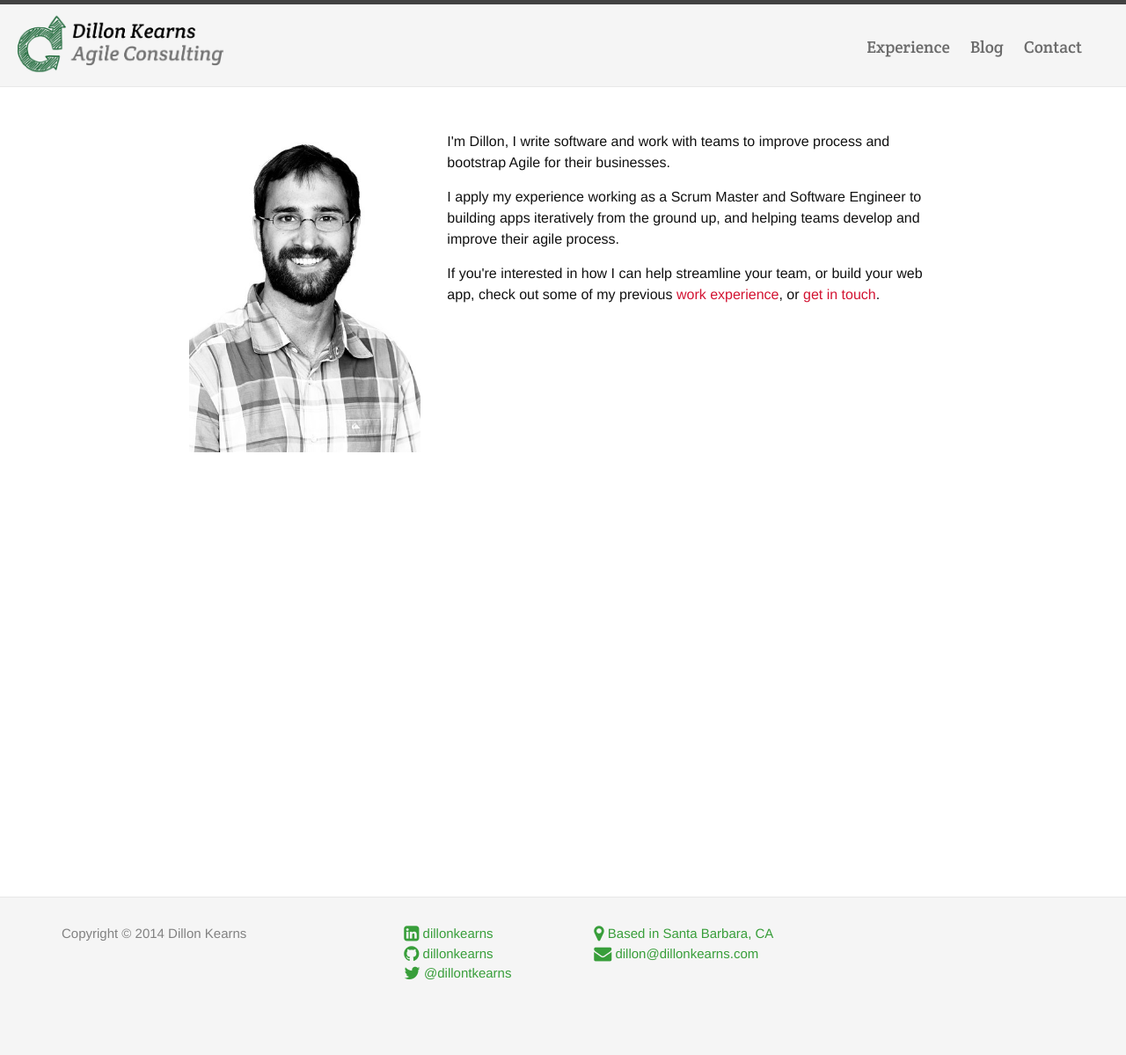
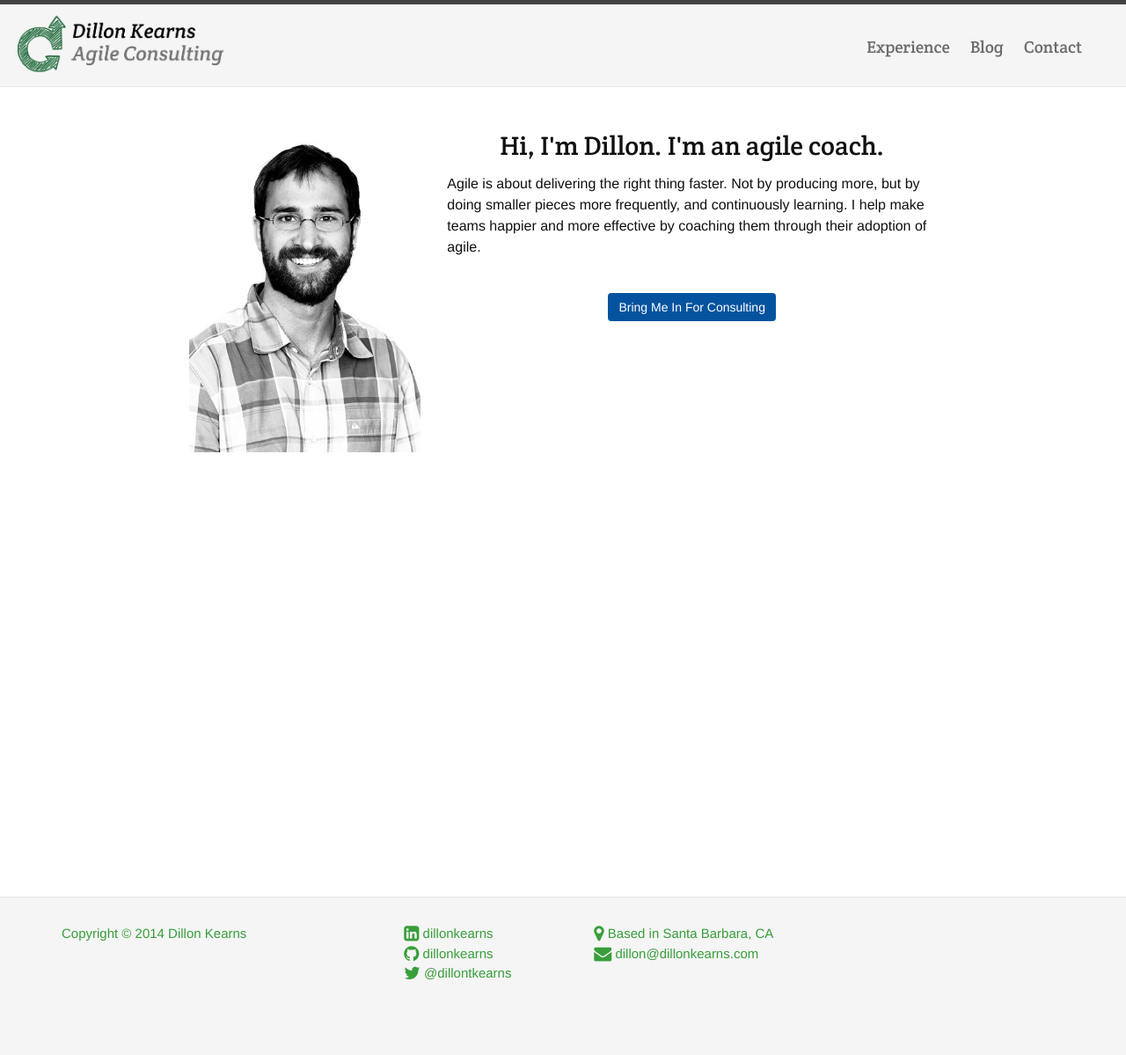
Before and after one commit to dillonkearns/dillonkearns.github.io, a Jekyll site: the page built from index.html, in a window 1280 px wide. Shown: the whole page at 88% size. Built offline with Jekyll 4.4.1, drawn with Linux system fonts in a browser that asks for light colours; nearby versions of some CDN libraries.

Commit message:
Refine home page styling and content.

```diff
--- a/css/main.scss
+++ b/css/main.scss
@@ -197,6 +197,24 @@ article {
 }
 // end blog articles view
 
+#ctas {
+  .btn {
+    text-transform: capitalize;
+    color: white;
+    background-color: $marker-blue;
+    border: none;
+    -webkit-transition-delay: 0s;
+    -webkit-transition-duration: 0.25s;
+    -webkit-transition-property: all;
+    -webkit-transition-timing-function: ease;
+    &:hover {
+      background-color: lighten($marker-blue, 5%);
+    }
+  }
+
+  margin-top: 40px;
+}
+
 html,
 body {
   height: 100%;
--- a/index.html
+++ b/index.html
@@ -5,20 +5,20 @@ layout: default
 <div class="home">
 
   <div id="about" class="col-md-8 pull-right">
+    <h2 style="text-align: center;">
+      Hi, I'm Dillon. I'm an agile coach.
+    </h2>
     <p>
-      I'm Dillon, I write software and work with teams to improve process
-      and bootstrap Agile for their businesses.
+      Agile is about delivering the right thing faster. Not by producing more,
+      but by doing smaller pieces more frequently, and continuously learning.
+      I help make teams happier and more effective by coaching them through
+      their adoption of agile.
     </p>
 
-    <p>
-      I apply my experience working as a Scrum Master and Software Engineer to
-      building apps iteratively from the ground up, and helping teams develop
-      and improve their agile process.
-    </p>
+    <div id="ctas" class="text-center">
+      <a class="btn" role="button" href="">Bring me in for consulting<a/>
 
-    <p>
-      If you're interested in how I can help streamline your team, or build your web app, check out some of my previous <a href="/experience">work experience</a>, or <a href="/contact">get in touch</a>.
-    </p>
+    </div>
 
   </div>
     <img class="col-md-4 pull-left img-responsive center-block" id="headshot" src="./dillonkearns.jpg" />
```
